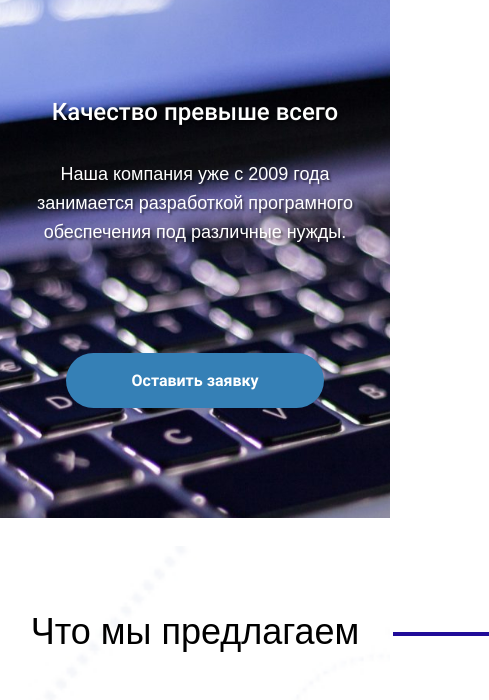
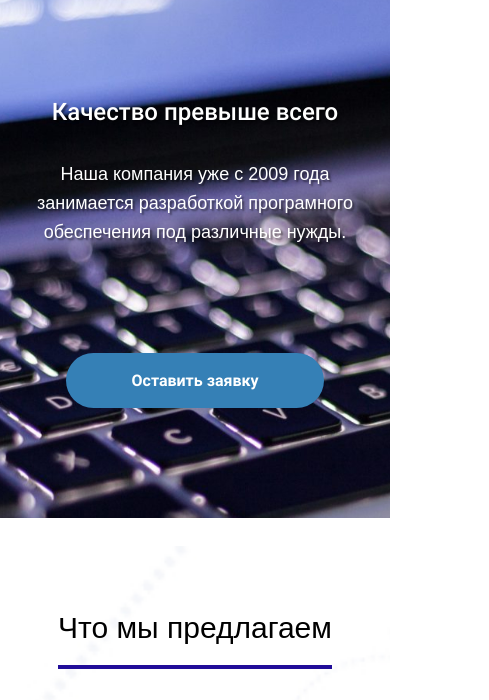
Before and after one commit to NikitaPO/nipo, a website: page app/index.html in a window 390 px wide. Shown: the part 144-844 px from the top of the page, 489 px wide, since content can reach past the window. Drawn offline with nearby package versions, Linux system fonts and the light colour scheme; a web font is replaced by a local one.

Commit message:
full layout + adaptive

```diff
--- a/app/scss/_media.scss
+++ b/app/scss/_media.scss
@@ -1,15 +1,4 @@
 @media screen and (max-width: 1500px) {
-  .header__contacts {
-    display: flex;
-    flex-direction: column;
-  }
-
-  .header__contacts-phone {
-    margin: 0 0 20px 0;
-  }
-}
-
-@media screen and (max-width: 1360px) {
   .header__menu {
     display: none;
     position: absolute;
@@ -43,9 +32,31 @@
     display: none;
   }
 }
+@media screen and (max-width: 1200px) {
+  .advantages__items {
+    justify-content: center;
+  }
+}
 @media screen and (max-width: 860px) {
   .def__btn {
     font-size: 16px;
+  }
+
+  .def__title::before,
+  .def__title::after {
+    width: 40px;
+  }
+
+  .def__title::after {
+    right: -80px;
+  }
+
+  .def__title::before {
+    left: -80px;
+}
+
+  .def__title {
+    font-size: 30px;
   }
 
   .header__contacts {
@@ -67,16 +78,36 @@
     padding-bottom: 110px;
   }
 }
-@media screen and (max-width: 768px) {}
+@media screen and (max-width: 768px) {
+  .header__contacts {
+    display: flex;
+    flex-direction: column;
+  }
+
+  .header__contacts-phone {
+    margin: 0 0 20px 0;
+  }
+}
 @media screen and (max-width: 576px) {
   .header__contacts {
     display: none;
   }
+}
 
+@media screen and (max-width: 500px) {
+  .def__title::before,
+  .def__title::after {
+    display: none;
+  }
+
+  .def__title {
+    border-bottom: 4px solid $blue;
+    padding-bottom: 20px;
+  }
 }
 
 
-@media screen and (min-width: 1360px) {
+@media screen and (min-width: 1500px) {
   .header__menu {
     display: block;
   }
```
Also changed, not shown: app/css/style.min.css.
